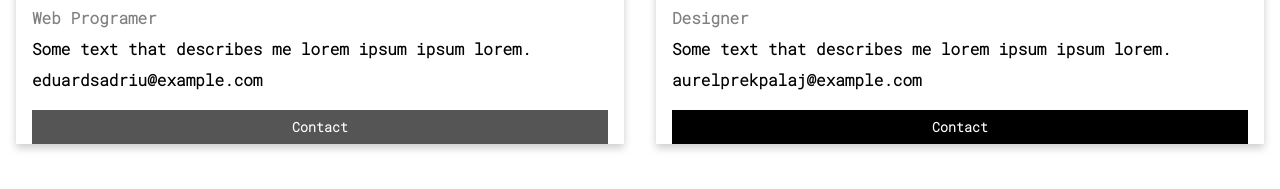
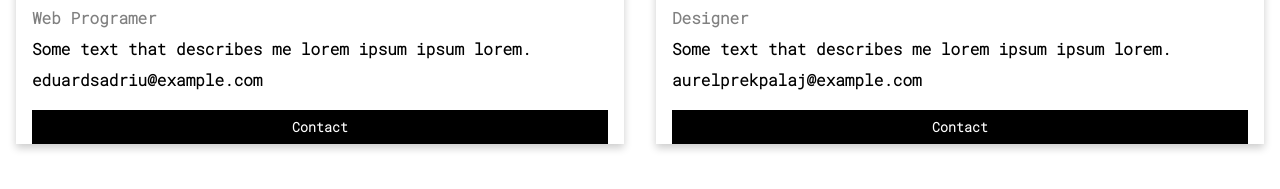
Before and after one commit to AureliP/Projekti-ne-Inxhinieri-te-Web-it, a plain HTML site: page Projekt/about.html in a window 1280 px wide. In both pictures the pointer is over the button 320 px from the left and 488 px from the top of the page. Shown: the part 361-550 px from the top of the page. Drawn offline with Linux system fonts and the light colour scheme.

Commit message:
Update style.css

```diff
--- a/Projekt/style/style.css
+++ b/Projekt/style/style.css
@@ -150,8 +150,7 @@ margin-top: 10px;
 }
 
 .button:hover {
-  background-color: #555;
-}
+  background-color: #
 
 @media screen and (max-width: 650px) {
   .column {
```
